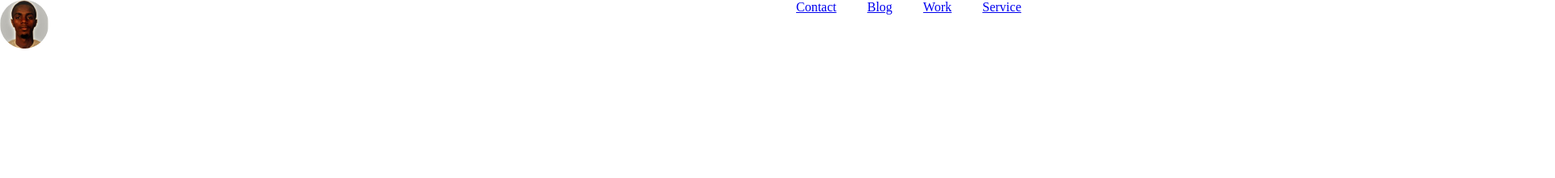
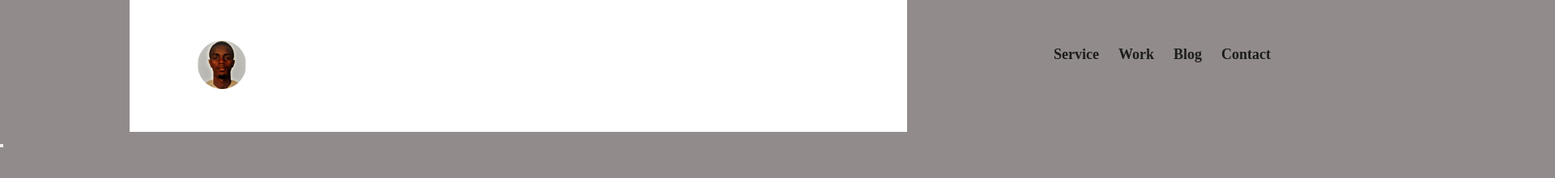
Before and after one commit to sidy93/porfolio, a plain HTML site: page index.html in a window 1280 px wide. Shown: the top 220 px of the page at 81% size, 1920 px wide, since content can reach past the window. Drawn offline with Linux system fonts and the light colour scheme.

Commit message:
init nav bar

```diff
--- a/index.html
+++ b/index.html
@@ -1,5 +1,6 @@
 <!DOCTYPE html>
 <html lang="en">
+
 <head>
   <meta charset="UTF-8">
   <meta http-equiv="X-UA-Compatible" content="IE=edge">
@@ -7,18 +8,31 @@
   <title>Mon Portfolio</title>
   <link rel="stylesheet" href="style.css">
 </head>
+
 <body>
+
   <header class="topbar">
+    <div class="picture">
+        <img src="images/Ellipse 1.png" alt="" >
+    </div>
     <nav>
-         <a href="#">Service</a>
-         <a href="#">Work</a>
-         <a href="#">Blog</a>
-         <a href="#">Contact</a>
+
+      <ul>
+        <li><a href="#">Service</a></li>
+        <li><a href="#">Work</a></li>
+        <li><a href="#">Blog</a></li>
+        <li><a href="#">Contact</a></li>
+      </ul>
+
+
+
+
+
+
     </nav>
-       <div class="picture">
-         <img src="images/Ellipse 1.png" alt="">
-       </div>
   </header>
+
+
 
   <div class="carrosel">
     <div class="title">
@@ -28,4 +42,5 @@
   </div>
 
 </body>
+
 </html>
--- a/style.css
+++ b/style.css
@@ -1,32 +1,53 @@
 *{
    box-sizing: border-box;
+   margin: 0;
+   padding: 0;
 }
 
-body html{
-    background-color: white;
+body {
+
     color: rgba(0, 0, 0, .50);
-    margin: 0;
+
     font-size: 14px;
-    font-family: Medium sans-serif;
+    font-family: 'Roboto' sans-serif;
     font-weight: 500;
     line-height: 1.8;
+    background-color: rgb(145, 139, 139);
 }
+a {
+    text-decoration: none;
+}
+.topbar {
+    display: flex;
+    flex-direction: row;
+     background-color: white;
+     justify-content: space-between;
+     margin: auto;
+     width: 75%;
+     height: 163px;
 
-.topbar {
-  position: fixed;
-  top: 0;
-  right: 0;
-  left: 0;
-  width: 100%;
-
-}
-.topbar nav a {
-
-    float: right;
-    padding: 0 19px;
 
 }
 
-.topbar picture{
-    float: left;
+.topbar nav  ul {
+  display: flex;
+  align-items: center;
+  list-style-type: none;
+   margin: 51px 626px 51px  36px ;
 }
+
+.topbar nav  ul li a  {
+ color: rgba(0, 0, 0, .80);
+ padding: 12px;
+ font-size: 18px;
+ font-weight: 700;
+}
+.topbar nav ul li a:hover {
+    color: #FFFFFF;
+    background-color: #449DB9;
+    border-radius: 5px;
+
+}
+.picture {
+    margin: 50px 949px 50px 84px ;
+}
```
Lines whose indentation alone changed are shown as unchanged.
